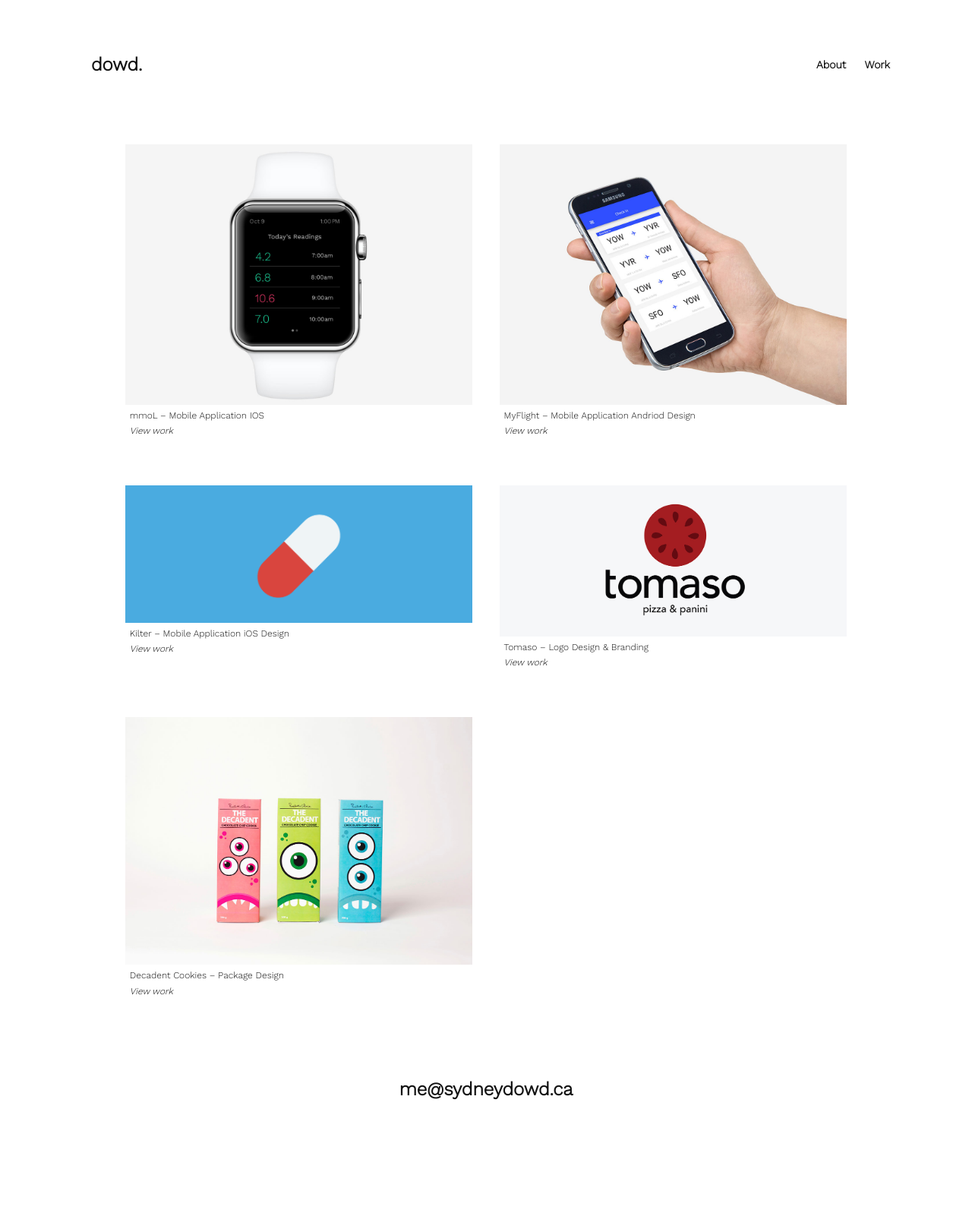
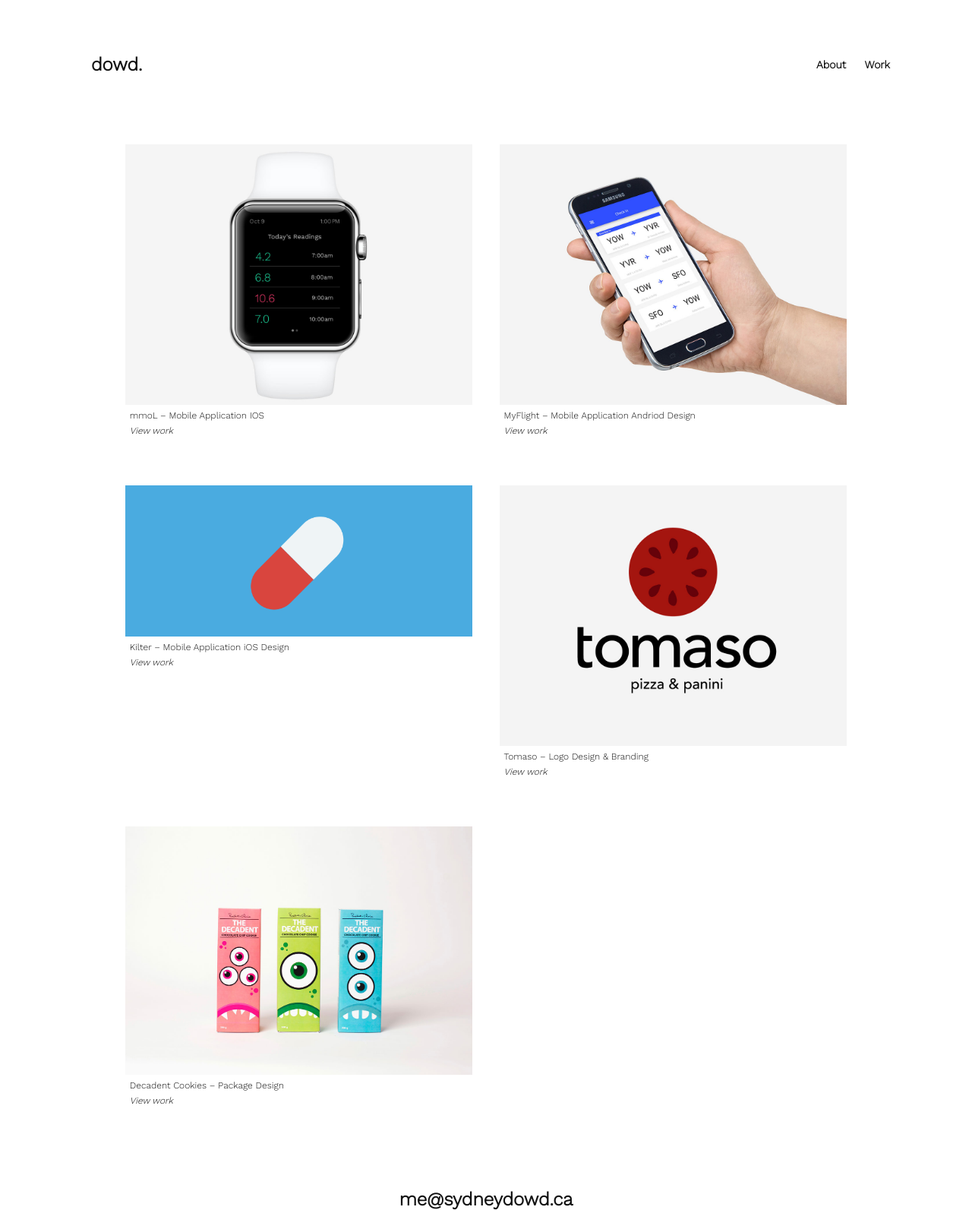
Before and after one commit to sydneydowd/portfolio, a Jekyll site: the page built from index.html, in a window 1280 px wide. Shown: the whole page at 76% size. Built offline with Jekyll 4.4.1, drawn with Linux system fonts in a browser that asks for light colours; before the commit the page ends 1448 px from its top, so only the background shows below that.

Commit message:
changed the tomaso image

```diff
--- a/index.html
+++ b/index.html
@@ -23,14 +23,14 @@
 
   <div class="unit unit-xs-1 unit-s-1 unit-m-1-2 unit-l-1-2">
      <figure class="padding">
-      <a href="{{site.baseurl}}/kilter/"><img class="workprev" src="{{site.baseurl}}/images/kilter-prev.png" alt="Kilter IOS Design"></a>
+      <a href="{{site.baseurl}}/kilter/"><img class="workprev" src="{{site.baseurl}}/images/kilter-prev.jpg" alt="Kilter IOS Design"></a>
         <figcaption class="milli">Kilter – Mobile Application iOS Design <br> <a href="{{site.baseurl}}/kilter/" class="caption" aria-label="view kilter mobile app work page"><em>View work</em></a></figcaption>
     </figure>
     </div>
 
     <div class="unit unit-xs-1 unit-s-1 unit-m-1-2 unit-l-1-2">
     <figure class="padding">
-      <a href="{{site.baseurl}}/tomaso/"><img class="workprev" src="{{site.baseurl}}/images/tomaso-vertical.jpg" alt="Tomaso Logo"></a>
+      <a href="{{site.baseurl}}/tomaso/"><img class="workprev" src="{{site.baseurl}}/images/tomaso-prev.jpg" alt="Tomaso Logo"></a>
       <figcaption class="milli">Tomaso – Logo Design & Branding <br><a href="{{site.baseurl}}/tomaso/" class="caption" aria-label="view tomaso logo work page"><em>View work</em></a></figcaption>
     </figure>
       </div>
```
Also changed, not shown: images/tomaso-prev.jpg (added).
